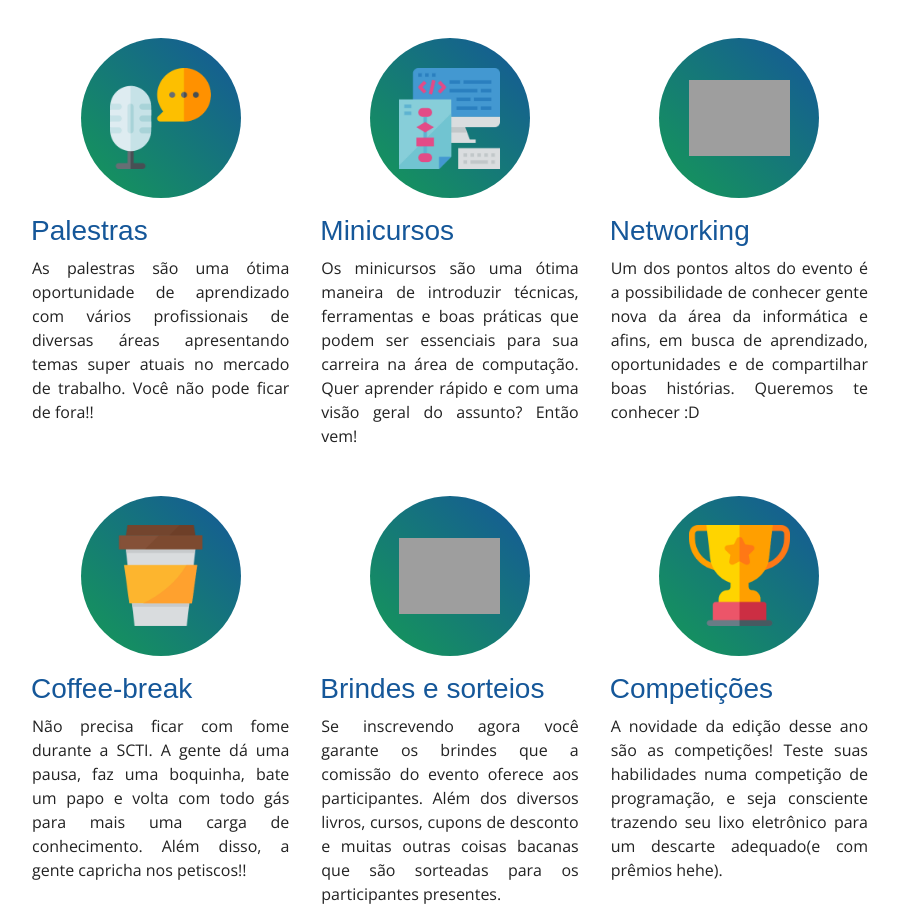
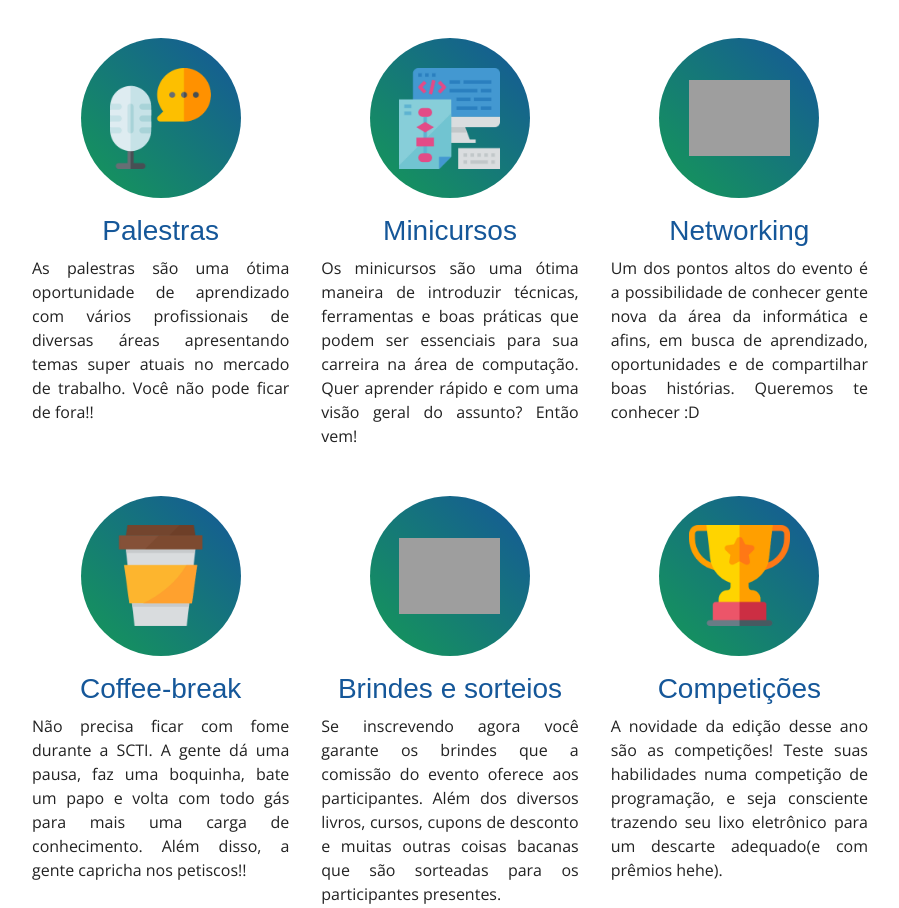
Before and after one commit to sctiuenf/scti-site, a PHP site: page /scti/ in a window 1280 px wide. Shown: the part 1032-1940 px from the top of the page, without its empty margins (190-1089 px from the left). Run offline with PHP 8.4, Linux system fonts and the light colour scheme; data that the repository does not hold is empty; some libraries are stand-ins or nearby versions; some web fonts are replaced; grey boxes are pictures that could not be loaded.

Commit message:
text center

```diff
--- a/index.php
+++ b/index.php
@@ -39,7 +39,7 @@ require_once $root_dir_path.'/models/User.php';
                                     <img class="col-12" src="assets/imgs/lecture2.png" alt="">
                                 </div>
                             </div>
-                            <h3>Palestras</h3>
+                            <h3 class="text-center">Palestras</h3>
                             <div class="row text-justify px-3">As palestras são uma ótima oportunidade de aprendizado com vários profissionais de diversas áreas apresentando temas super atuais no mercado de trabalho. Você não pode ficar de fora!!</div>
                         </div>
                         <div class="col-lg-4 col-md-4 col-sm-6 col-12 py-4">
@@ -48,7 +48,7 @@ require_once $root_dir_path.'/models/User.php';
                                     <img class="col-12" src="assets/imgs/minicourse.png" alt="">
                                 </div>
                             </div>
-                            <h3>Minicursos</h3>
+                            <h3 class="text-center">Minicursos</h3>
                             <div class="row text-justify px-3">Os minicursos são uma ótima maneira de introduzir técnicas, ferramentas e boas práticas que podem ser essenciais para sua carreira na área de computação. Quer aprender rápido e com uma visão geral do assunto? Então vem!</div>
                         </div>
                         <div class="col-lg-4 col-md-4 col-sm-6 col-12 py-4">
@@ -57,7 +57,7 @@ require_once $root_dir_path.'/models/User.php';
                                     <img class="col-12" src="assets/imgs/networking.png" alt="">
                                 </div>
                             </div>
-                            <h3>Networking</h3>
+                            <h3 class="text-center">Networking</h3>
                             <div class="row text-justify px-3">Um dos pontos altos do evento é a possibilidade de conhecer gente nova da área da informática e afins, em busca de aprendizado, oportunidades e de compartilhar boas histórias. Queremos te conhecer :D</div>
                         </div>
                         <div class="col-lg-4 col-md-4 col-sm-6 col-12 py-4">
@@ -66,7 +66,7 @@ require_once $root_dir_path.'/models/User.php';
                                     <img class="col-12" src="assets/imgs/coffee-break.png" alt="">
                                 </div>
                             </div>
-                            <h3>Coffee-break</h3>
+                            <h3 class="text-center">Coffee-break</h3>
                             <div class="row text-justify px-3">Não precisa ficar com fome durante a SCTI. A gente dá uma pausa, faz uma boquinha, bate um papo e volta com todo gás para mais uma carga de conhecimento. Além disso, a gente capricha nos petiscos!!</div>
                         </div>
                         <div class="col-lg-4 col-md-4 col-sm-6 col-12 py-4">
@@ -75,7 +75,7 @@ require_once $root_dir_path.'/models/User.php';
                                     <img class="col-12" src="assets/imgs/gift.png" alt="">
                                 </div>
                             </div>
-                            <h3>Brindes e sorteios</h3>
+                            <h3 class="text-center">Brindes e sorteios</h3>
                             <div class="row text-justify px-3">Se inscrevendo agora você garante os brindes que a comissão do evento oferece aos participantes. Além dos diversos livros, cursos, cupons de desconto e muitas outras coisas bacanas que são sorteadas para os participantes presentes.</div>
                         </div>
                         <div class="col-lg-4 col-md-4 col-sm-6 col-12 py-4">
@@ -84,7 +84,7 @@ require_once $root_dir_path.'/models/User.php';
                                     <img class="col-12" src="assets/imgs/championship.png" alt="">
                                 </div>
                             </div>
-                            <h3>Competições</h3>
+                            <h3 class="text-center">Competições</h3>
                             <div class="row text-justify px-3">A novidade da edição desse ano são as competições! Teste suas habilidades numa competição de programação, e seja consciente trazendo seu lixo eletrônico para um descarte adequado(e com prêmios hehe).</div>
                         </div>
                     </div>
```
